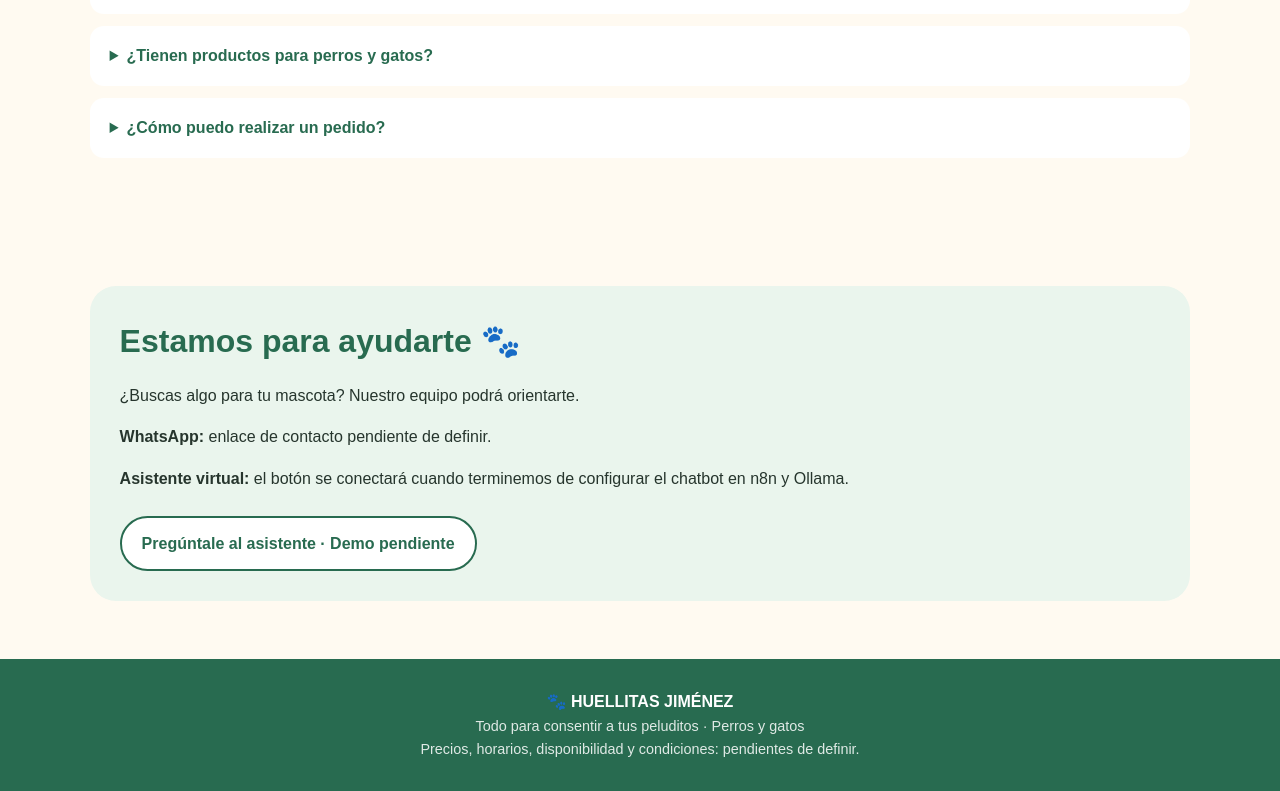
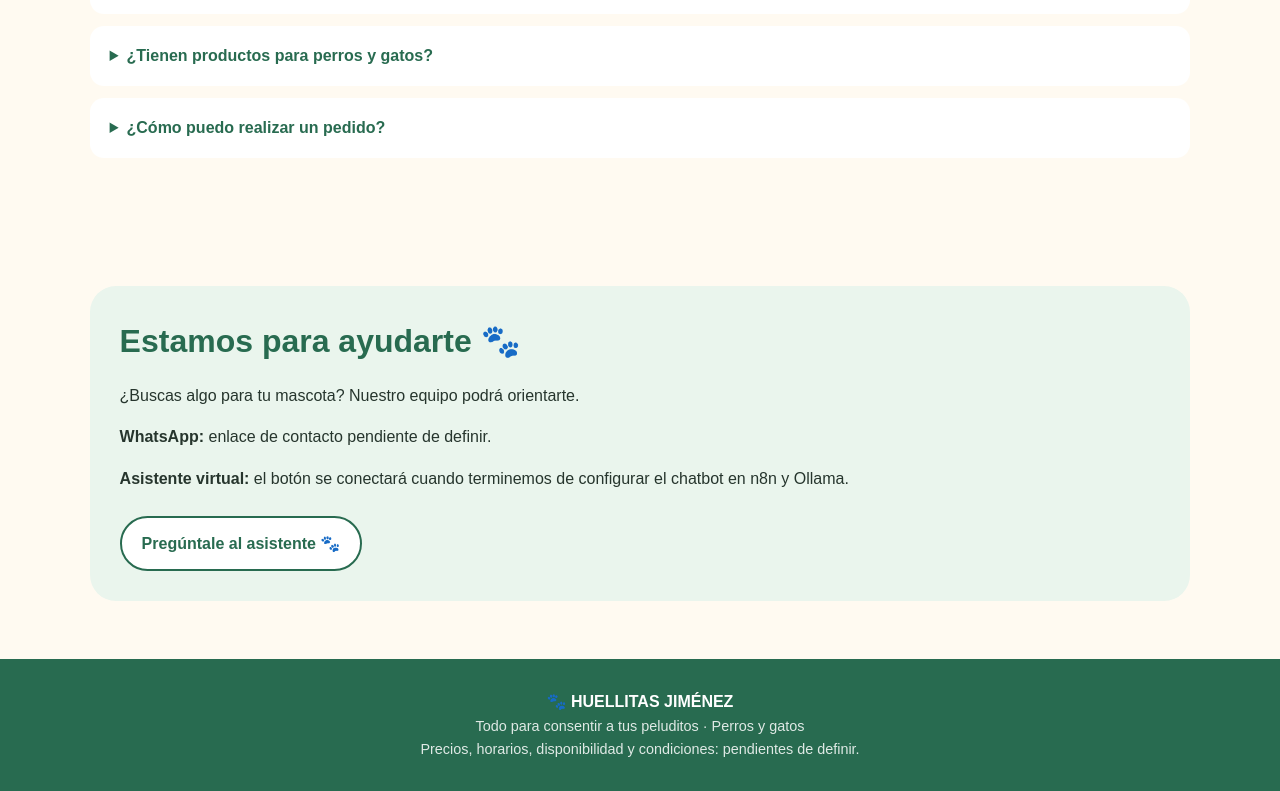
Before and after one commit to leydyjimenez20003-ship-it/shiny-enigma, a plain HTML site: page index.html in a window 1280 px wide. Shown: the part 1750-2541 px from the top of the page. Drawn offline with Linux system fonts and the light colour scheme.

Commit message:
Update index.html

```diff
--- a/index.html
+++ b/index.html
@@ -71,7 +71,7 @@ footer{text-align:center;padding:30px 7%;background:var(--green);color:#fff}
       <p>¿Buscas algo para tu mascota? Nuestro equipo podrá orientarte.</p>
       <p><strong>WhatsApp:</strong> enlace de contacto pendiente de definir.</p>
       <p><strong>Asistente virtual:</strong> el botón se conectará cuando terminemos de configurar el chatbot en n8n y Ollama.</p>
-      <a class="btn alt" href="#" onclick="alert('El asistente se conectará aquí cuando esté listo en n8n.');return false;">Pregúntale al asistente · Demo pendiente</a>
+      <a class="btn alt" href="http://localhost:5678/webhook/2bfbc155-e8bb-4c6a-89ba-c0fcc2c89190/chat" target="_blank">Pregúntale al asistente 🐾</a>
     </div>
   </section>
 </main>
```
